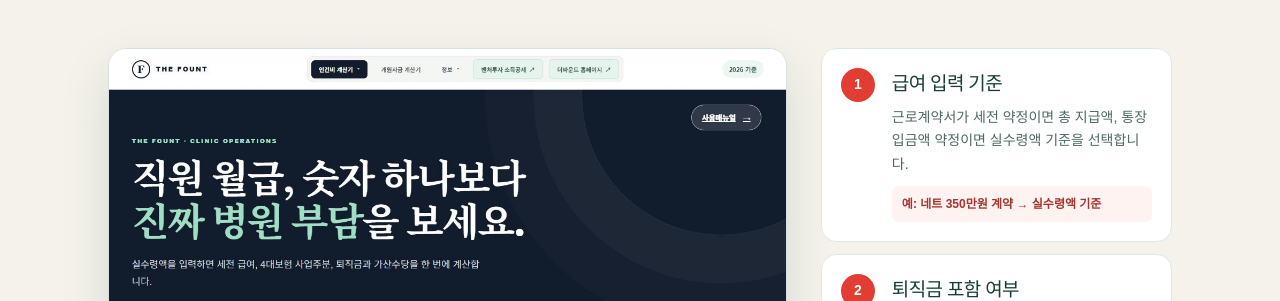
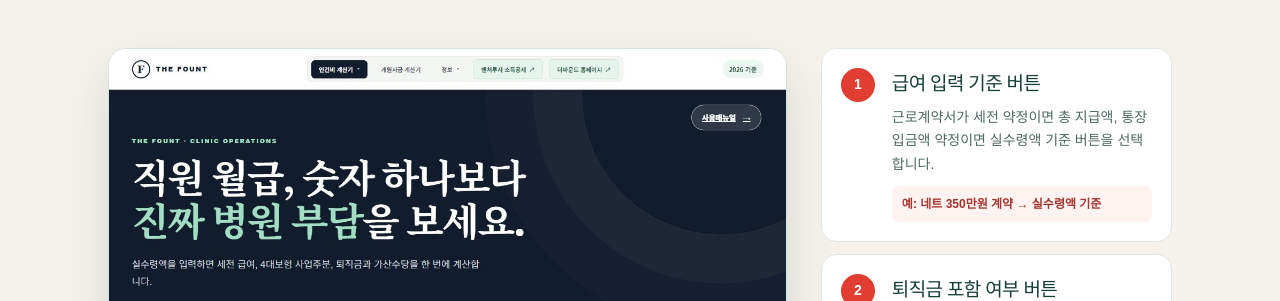
Before and after one commit to luffy7856/thefount-payroll-calculator, a Next.js app in the folder thefount-payroll-calculator/: page /manual/payroll in a window 1280 px wide. Shown: the part 499-800 px from the top of the page. Built offline with nearby package versions, Linux system fonts and the light colour scheme; no server answers.

Commit message:
Align payroll manual callouts with exact inputs

```diff
--- a/thefount-payroll-calculator/app/manual/[slug]/page.tsx
+++ b/thefount-payroll-calculator/app/manual/[slug]/page.tsx
@@ -7,12 +7,13 @@ type Zone={n:string;title:string;input:string;example:string;box:[number,number,
 type Manual={kicker:string;title:string;description:string;calculator:string;image:string;zones:Zone[];analyze:string[];conclude:string[];help:string};
 const manuals:Record<string,Manual>={
 payroll:{kicker:'직원 인건비 계산기',title:'한 명의 실제 고용비용을 확인하는 법',calculator:'/payroll',image:'/manual-screens/payroll-full.png',description:'빨간 번호 순서대로 근로계약서와 급여명세서의 숫자를 옮겨 적으세요.',zones:[
-{n:'1',title:'급여 입력 기준',input:'근로계약서가 세전 약정이면 총 지급액, 통장 입금액 약정이면 실수령액 기준을 선택합니다.',example:'예: 네트 350만원 계약 → 실수령액 기준',box:[7.3,32.4,44.4,2.7]},
-{n:'2',title:'퇴직금 포함 여부',input:'실수령액 계약 금액 안에 퇴직금이 포함돼 있는지 계약서 문구에 맞게 구분합니다.',example:'예: 퇴직금 별도 지급 → 퇴직금 미포함',box:[7.3,36.1,44.4,4.8]},
-{n:'3',title:'약정 월 급여액',input:'상여금을 제외하고 매월 반복 지급하기로 한 실제 계약 금액을 원 단위로 입력합니다.',example:'예: 월 350만원 → 3,500,000',box:[7.3,45.5,44.4,3.9]},
-{n:'4',title:'가족·자녀 조건',input:'공제대상 가족은 근로자 본인을 포함하고, 그중 8세 이상 20세 이하 자녀 수를 입력합니다.',example:'예: 본인만 공제 → 가족 1, 자녀 0',box:[7.3,50.2,44.4,3.5]},
-{n:'5',title:'기업 규모·두루누리',input:'실제 사업장 인원에 맞는 기업 규모를 고르고, 지원요건을 모두 충족할 때만 두루누리를 체크합니다.',example:'예: 직원 20명 의원 → 150인 미만',box:[7.3,54,44.4,3.9]},
-{n:'6',title:'수당·비과세 항목',input:'각 줄을 열어 연장·야간·휴일 월 시간과 급여명세서에 실제 지급할 비과세 금액을 입력합니다.',example:'예: 월 연장 10시간, 식대 200,000원',box:[7.3,58.1,44.4,5]}],analyze:['약정 월급 외 4대보험 사업주분과 퇴직금','직원 실수령액과 병원 실제 지출액의 차이','채용 제안 급여에 필요한 월·연간 예산'],conclude:['현재 급여 조건으로 채용 가능한지','세전·실수령 계약 중 어느 방식이 적합한지','수당·비과세를 포함한 급여 구조를 바꿀지'],help:'“월급 350만원”만 보고 채용하는 실수를 줄이고, 숨은 사용자 부담까지 포함한 실제 인건비로 채용 결정을 내릴 수 있습니다.'},
+{n:'1',title:'급여 입력 기준 버튼',input:'근로계약서가 세전 약정이면 총 지급액, 통장 입금액 약정이면 실수령액 기준 버튼을 선택합니다.',example:'예: 네트 350만원 계약 → 실수령액 기준',box:[7.43,34.12,44.5,2.75]},
+{n:'2',title:'퇴직금 포함 여부 버튼',input:'실수령액 계약 금액 안에 퇴직금이 포함돼 있는지 두 버튼 중 하나를 선택합니다.',example:'예: 퇴직금 별도 지급 → 퇴직금 미포함',box:[7.43,38.97,44.5,3.17]},
+{n:'3',title:'약정 월 급여 입력칸',input:'상여금을 제외하고 매월 반복 지급하기로 한 실제 계약 금액을 원 단위로 입력합니다.',example:'예: 월 350만원 → 3,500,000',box:[7.27,47.58,44.98,4.19]},
+{n:'4',title:'가족·자녀 입력칸',input:'공제대상 가족은 근로자 본인을 포함하고, 그중 8세 이상 20세 이하 자녀 수를 입력합니다.',example:'예: 본인만 공제 → 가족 1, 자녀 0',box:[7.27,52.75,44.98,3.45]},
+{n:'5',title:'기업 규모·두루누리 입력칸',input:'사업장 인원에 맞는 규모를 고르고, 지원요건을 모두 충족할 때만 두루누리를 체크합니다.',example:'예: 직원 20명 의원 → 150인 미만',box:[7.27,56.89,44.98,3.07]},
+{n:'6',title:'연장·야간·휴일수당 설정',input:'이 줄을 열어 실제 근태기록에 따른 월 연장·야간·휴일근로 시간을 입력합니다.',example:'예: 이번 달 연장근로 합계 10시간',box:[7.27,61.31,44.98,2.79]},
+{n:'7',title:'비과세 항목 설정',input:'이 줄을 열어 급여명세서에 실제 지급할 식대·보육수당·자가운전보조금을 입력합니다.',example:'예: 비과세 식대 200,000원',box:[7.27,64.15,44.98,2.56]}],analyze:['약정 월급 외 4대보험 사업주분과 퇴직금','직원 실수령액과 병원 실제 지출액의 차이','채용 제안 급여에 필요한 월·연간 예산'],conclude:['현재 급여 조건으로 채용 가능한지','세전·실수령 계약 중 어느 방식이 적합한지','수당·비과세를 포함한 급여 구조를 바꿀지'],help:'“월급 350만원”만 보고 채용하는 실수를 줄이고, 숨은 사용자 부담까지 포함한 실제 인건비로 채용 결정을 내릴 수 있습니다.'},
 team:{kicker:'팀 인건비 계산기',title:'직원 전체의 월·연간 예산을 만드는 법',calculator:'/team',image:'/manual-screens/team-full.png',description:'직원 한 명을 한 줄로 보고, 같은 방식으로 전체 팀을 입력하세요.',zones:[
 {n:'1',title:'직원별 한 줄 입력',input:'직무, 계약 기준, 월 급여, 가족 수, 자녀 수를 직원마다 입력합니다. 실제 이름 대신 직무명을 써도 됩니다.',example:'예: 간호조무사 / 총 지급액 / 2,800,000 / 1 / 0',box:[10,52.3,80,11.2]},
 {n:'2',title:'직원 추가·삭제',input:'재직 중이거나 채용을 검토하는 인원만 남기고, 직원 추가 버튼으로 한 줄씩 늘립니다.',example:'현재 팀과 채용 후 팀은 따로 계산해 비교',box:[9.9,64.2,80.1,5.1]},
```
Also changed, not shown: 1 other file (tests, documents, lock files or other folders).
